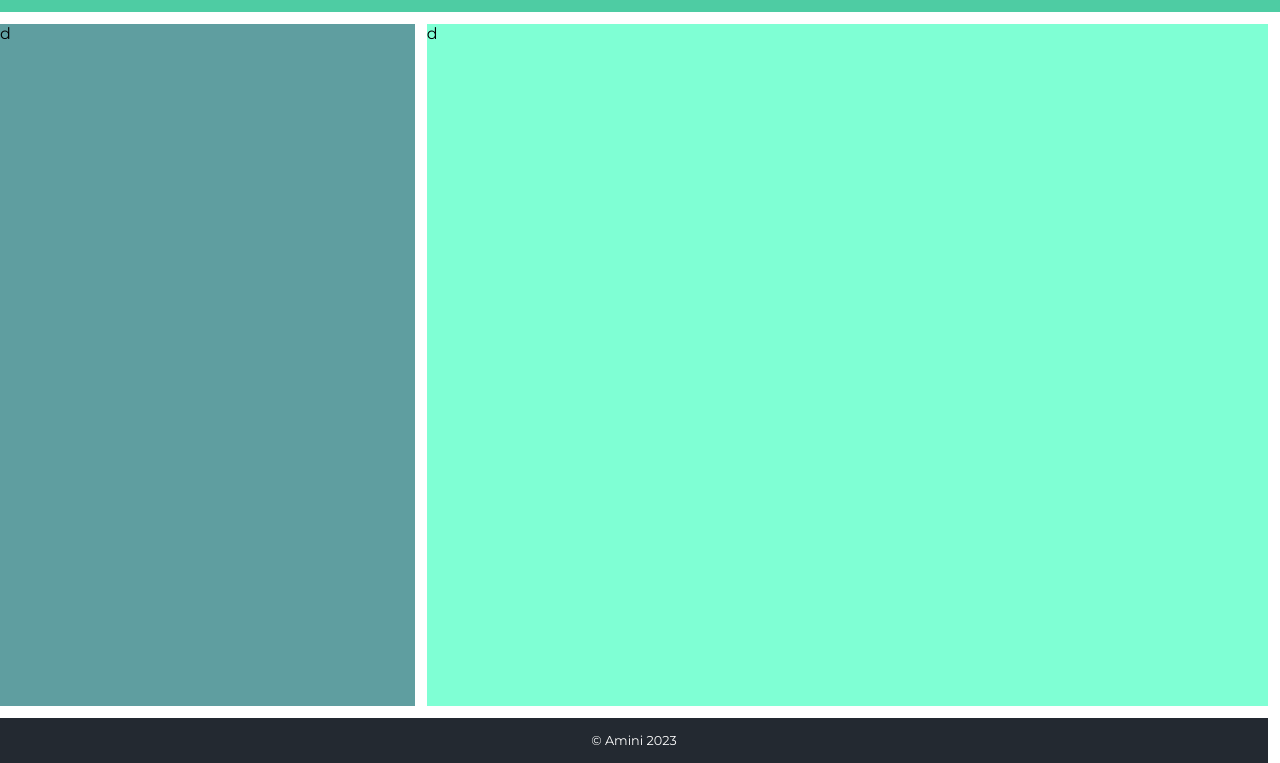
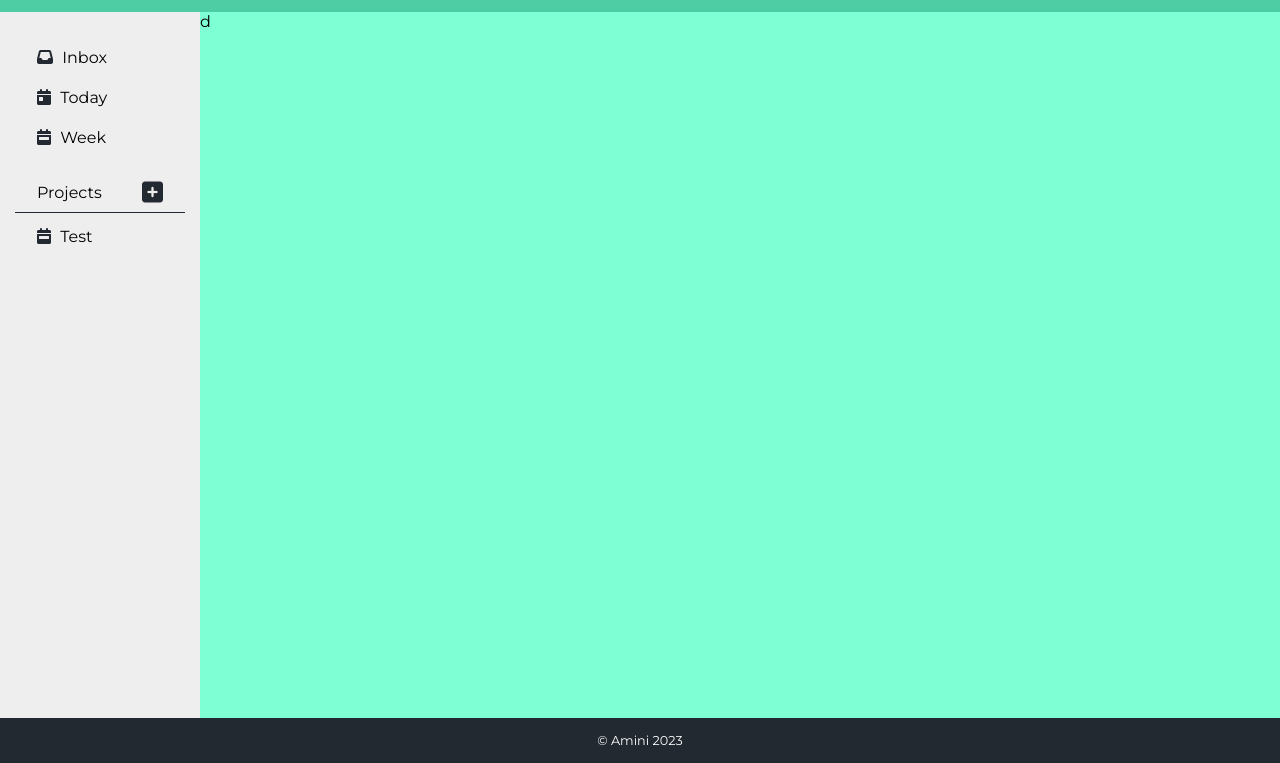
Before and after one commit to AEmin321/todo-list, a plain HTML site: page index.html in a window 1280 px wide. Shown: the part 37-800 px from the top of the page. Drawn offline with Linux system fonts and the light colour scheme.

Commit message:
Added the sidebar section with design

```diff
--- a/index.html
+++ b/index.html
@@ -12,7 +12,28 @@
     <div class="header">
         <div class="logo"><i class="fa-solid fa-check-double fa-xl" style="color: #232931;"></i> Todolist</div>
     </div>
-    <div class="sidebar">d</div>
+    <div class="sidebar">
+        <div class="main-links">
+            <div class="inbox">
+                <a><i class="icon fa-solid fa-inbox" style="color: #232931;"></i> Inbox</a>
+            </div>
+            <div class="today">
+                <a><i class="icon fa-solid fa-calendar-day" style="color: #232931;"></i> Today</a>
+            </div>
+            <div class="week">
+                <a><i class="icon fa-solid fa-calendar-week" style="color: #232931;"></i>  Week</a>
+            </div>
+        </div>
+        <div class="projects-section">
+            <div class="projects">
+                <div class="pro-title">Projects</div>
+                <i class="add-pro-btn fa-solid fa-square-plus fa-xl" style="color: #232931;"></i>
+            </div>
+            <div class="project">
+                <a><i class="icon fa-solid fa-calendar-week" style="color: #232931;"></i>  Test</a>
+            </div>
+        </div>
+    </div>
     <div class="content">d</div>
     <div class="footer">© Amini 2023</div>
     <script src="./main.js"></script>
--- a/main.js
+++ b/main.js
@@ -1 +1 @@
-(()=>{"use strict";document.querySelector(".btn"),document.querySelector("input")})();
+document.querySelector(".btn"),document.querySelector("input");
--- a/style.css
+++ b/style.css
@@ -5,9 +5,9 @@ body {
     padding: 0;
     margin: 0;
     display: grid;
-    grid-template-columns: 1fr 1fr 1fr;
+    grid-template-columns: 200px 1fr 1fr;
     grid-template-rows: auto 1fr auto;
-    gap: 12px;
+    /* gap: 8px; */
     font-family: 'Montserrat', sans-serif;
     height: 100vh;
 }
@@ -19,12 +19,41 @@ body {
 }
 
 .logo {
+    cursor: default;
     font-weight: 700;
     color: white;
 }
 
 .sidebar {
-    background-color: cadetblue;
+    background-color: #EEEEEE;
+    padding: 22px 15px;
+}
+
+.main-links div,.project {
+    padding: 7px 22px;
+    margin: 7px 0;
+}
+
+.main-links div:hover,.project:hover {
+    border-right: 3px solid #4ECCA3;
+    cursor: pointer;
+}
+
+.projects {
+    cursor: default;
+    padding: 22px 22px 10px 22px;
+    border-bottom: 1px solid #232931;
+    display: flex;
+    justify-content: space-between;
+    align-items: center;
+}
+
+.add-pro-btn {
+    cursor: pointer;
+}
+
+.icon {
+    margin-right: 5px;
 }
 
 .footer {
```
